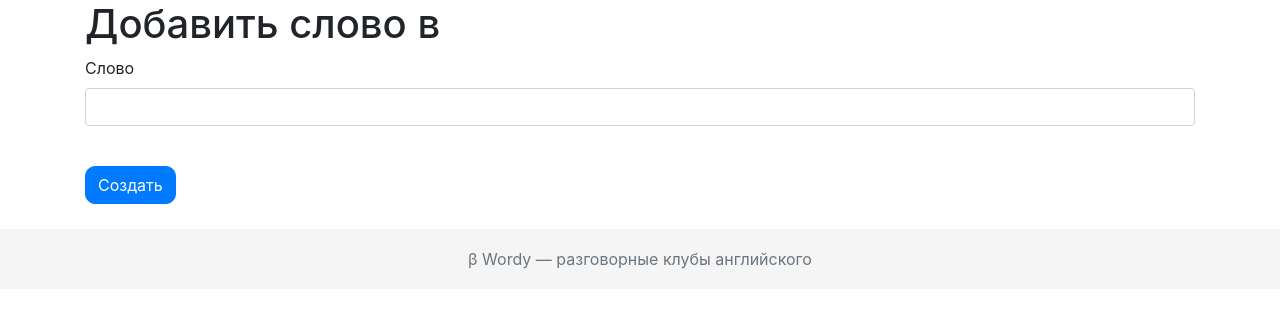
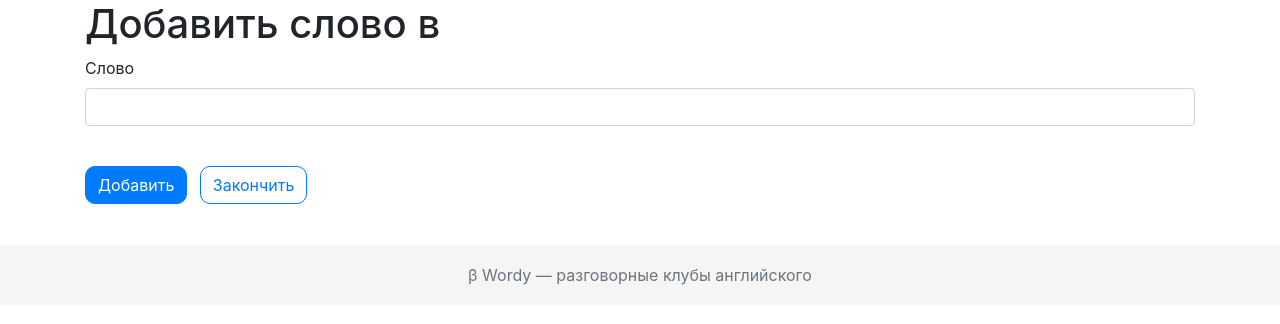
Before and after one commit to solodanil/WEB-Wordy, a Flask app: template templates/add_word.html in a window 1280 px wide. Shown: the part 61-385 px from the top of the page. Run offline with Flask 2, Linux system fonts and the light colour scheme; the template is opened without the code that fills it: values that come from a table or form of the project are taken from there, others are empty; parts of the project's set-up code (start-up, migrations or seed data) failed here and were passed over; some libraries are stand-ins or nearby versions.

Commit message:
Исправил отображение в clubs.html Кнопочка в add_word.html

```diff
--- a/forms/word_form.py
+++ b/forms/word_form.py
@@ -6,4 +6,4 @@ from wtforms.validators import DataRequired
 
 class WordForm(FlaskForm):
     name = StringField('Слово', validators=[DataRequired()])
-    submit = SubmitField('Создать')
+    submit = SubmitField('Добавить')
--- a/main.py
+++ b/main.py
@@ -206,9 +206,12 @@ def club_page(club_id):
         if not user.access_level.index:
             return 'Отказано в доступе. Обратитесь в поддержку'
     if 'unbook' in request.args:  # отмена записи
-        user.speaking_club.remove(raw_club)
-        db_sess.commit()
-        booked = False
+        try:
+            user.speaking_club.remove(raw_club)
+            db_sess.commit()
+            booked = False
+        except ValueError:
+            pass
     elif 'book' in request.args:  # запись на клуб
         if not user.access_level.club_booking:
             return 'Отказано в доступе. Обратитесь в поддержку'
--- a/templates/add_word.html
+++ b/templates/add_word.html
@@ -14,6 +14,9 @@
         {% endfor %}
     </p>
     {{message}}
-    <p>{{ form.submit(type="submit", class="btn btn-primary") }}</p>
+    <ul class="list-inline">
+        <li class="list-inline-item"><p>{{ form.submit(type="submit", class="btn btn-primary") }}</p></li>
+        <li class="list-inline-item"><a class="btn btn-outline-primary" href="../../">Закончить</a></li>
+    </ul>
 </form>
 {% endblock %}
```
